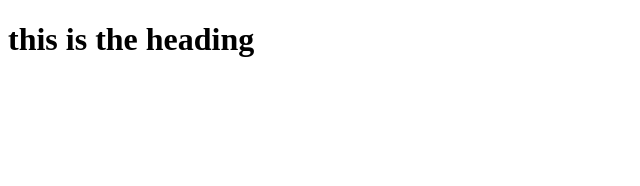
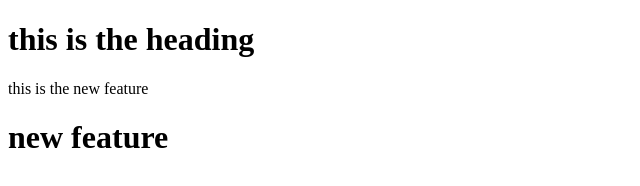
Before and after one commit to edomiasbeza/git_practis, a plain HTML site: page index.html in a window 1280 px wide. Shown: the whole page, without its empty margins (0-640 px from the left). Drawn offline with Linux system fonts and the light colour scheme.

Commit message:
new feature

```diff
--- a/index.html
+++ b/index.html
@@ -7,5 +7,7 @@
 </head>
 <body>
     <h1>this is the heading</h1>
+    <p>this is the new feature</p>
+    <h1>new feature</h1>
 </body>
 </html>
```
